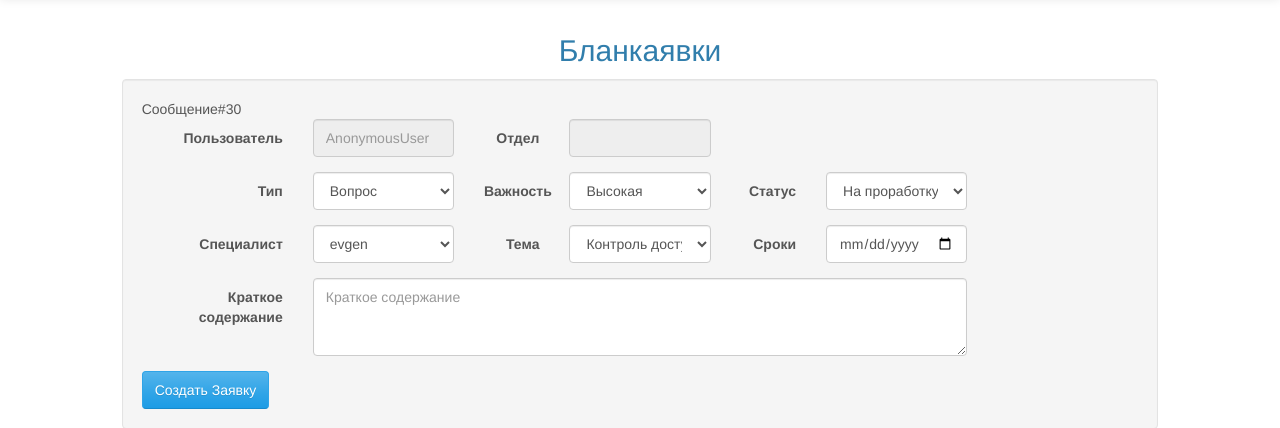
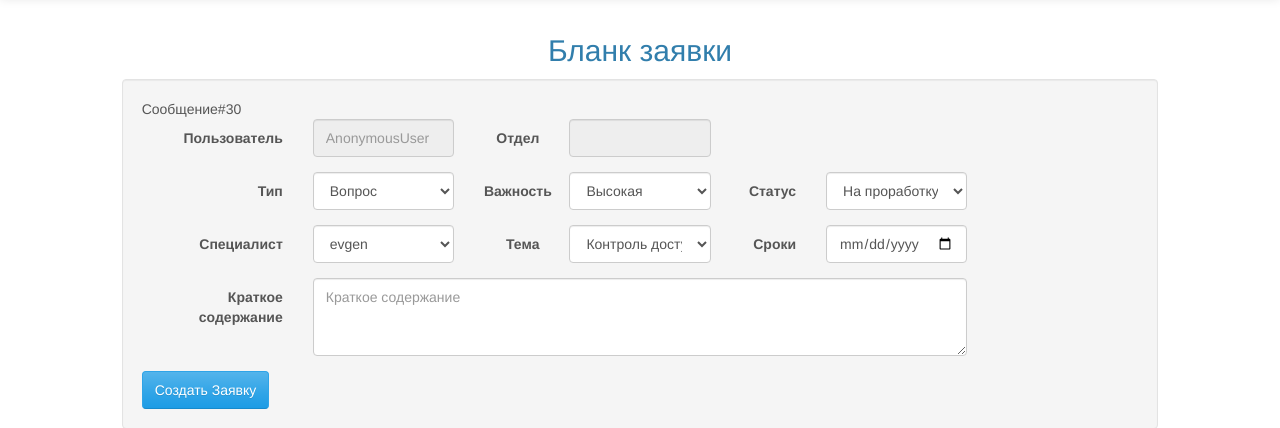
Before and after one commit to Evgen-nychev/supportApp, a Django app: template templates/pages/home.html in a window 1280 px wide. Shown: the part 53-481 px from the top of the page. Run offline with Django 3.2, Linux system fonts and the light colour scheme; the template is opened without the code that fills it: values that come from a table or form of the project are taken from there, others are empty; data comes from the database, SQL or seed files in the repository; parts of the project's set-up code (start-up, migrations or seed data) failed here and were passed over; some libraries are stand-ins or nearby versions.

Commit message:
Update home.html

```diff
--- a/templates/pages/home.html
+++ b/templates/pages/home.html
@@ -10,7 +10,7 @@
     <div class="row">
         <div class="col-md-1"></div>
         <div class="col-md-10">
-           <h2 class="text-center">Бланкаявки</h2>
+           <h2 class="text-center">Бланк заявки</h2>
             <div class="well">
                 {{ message }}
                 <form action="/proposal/add/" method="post" class="form-horizontal">
```
